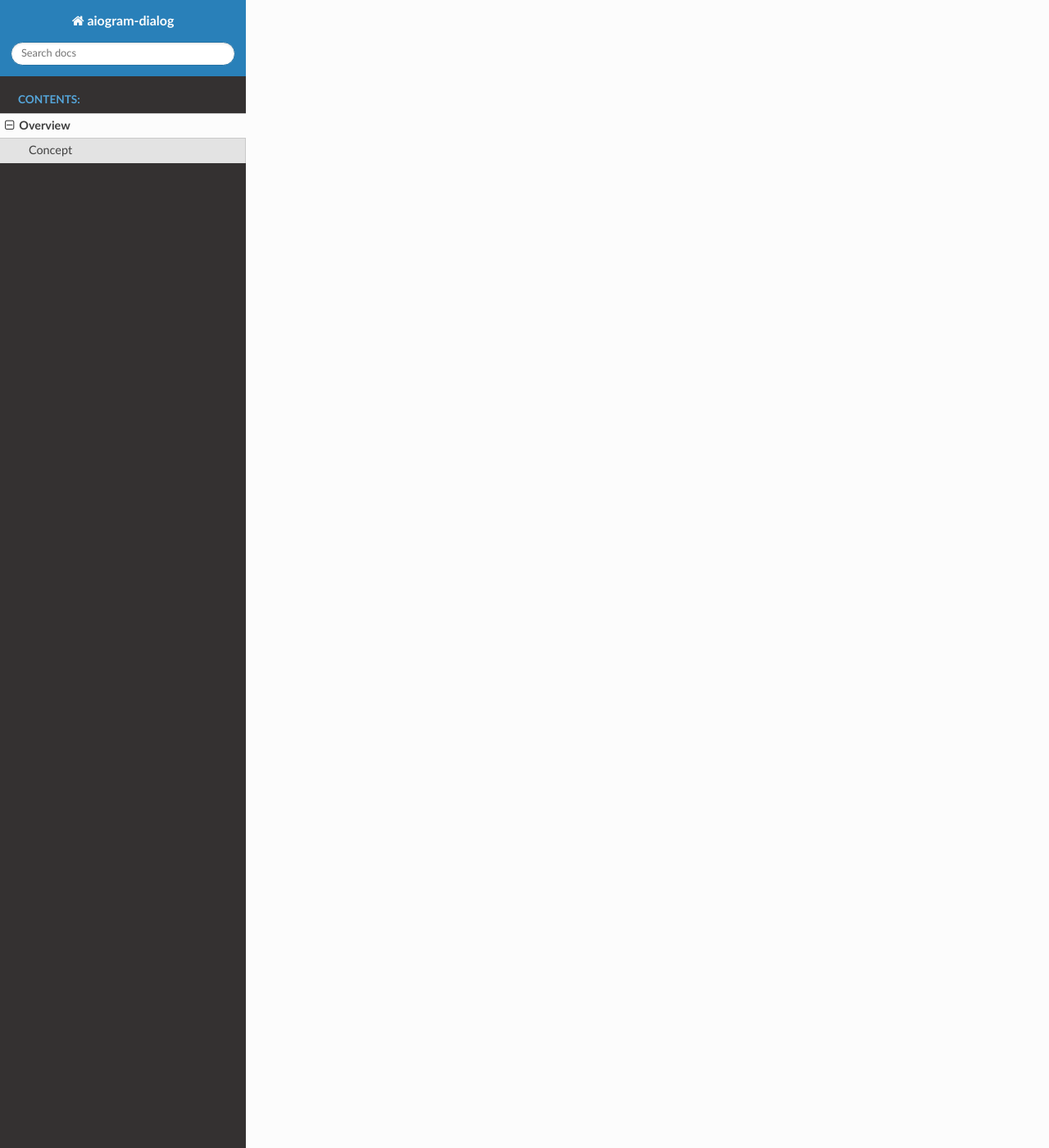
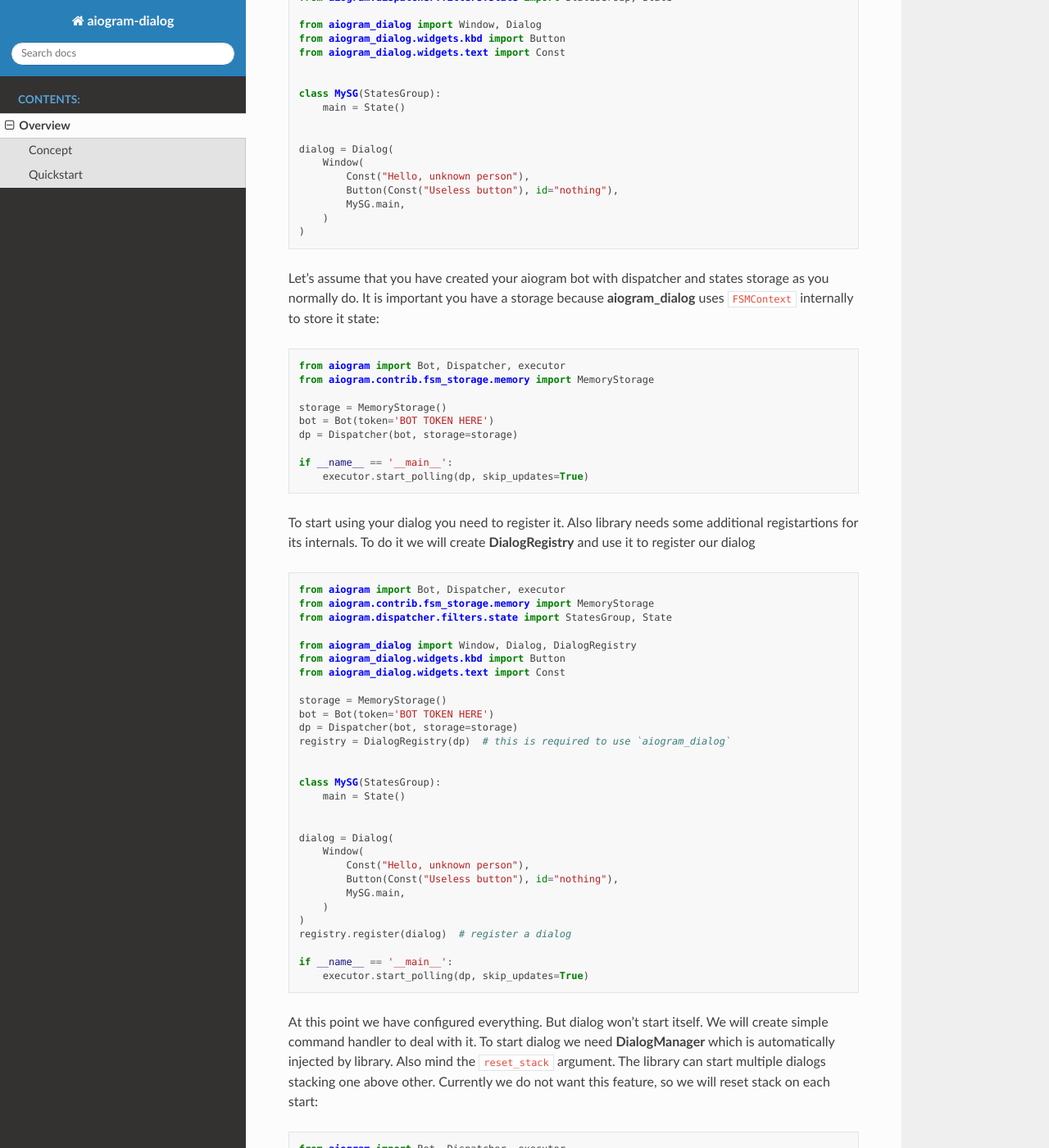
Before and after one commit to Tishka17/aiogram_dialog, a Sphinx documentation site: the page built from docs/overview.rst, in a window 1280 px wide and 1400 px high, scrolled down 1600 px. Shown: the whole window at 82% size. Built offline with Sphinx 7.4.7 and the Read the Docs theme 2.0.0, drawn with Linux system fonts in a browser that asks for light colours; some of the changed text lies outside the part shown.

Commit message:
quickstart

```diff
--- /dev/null
+++ b/docs/examples/quickstart/bot.py
@@ -0,0 +1,9 @@
+from aiogram import Bot, Dispatcher, executor
+from aiogram.contrib.fsm_storage.memory import MemoryStorage
+
+storage = MemoryStorage()
+bot = Bot(token='BOT TOKEN HERE')
+dp = Dispatcher(bot, storage=storage)
+
+if __name__ == '__main__':
+    executor.start_polling(dp, skip_updates=True)
--- /dev/null
+++ b/docs/examples/quickstart/dialog.py
@@ -0,0 +1,18 @@
+from aiogram.dispatcher.filters.state import StatesGroup, State
+
+from aiogram_dialog import Window, Dialog
+from aiogram_dialog.widgets.kbd import Button
+from aiogram_dialog.widgets.text import Const
+
+
+class MySG(StatesGroup):
+    main = State()
+
+
+dialog = Dialog(
+    Window(
+        Const("Hello, unknown person"),
+        Button(Const("Useless button"), id="nothing"),
+        MySG.main,
+    )
+)
--- /dev/null
+++ b/docs/examples/quickstart/register.py
@@ -0,0 +1,29 @@
+from aiogram import Bot, Dispatcher, executor
+from aiogram.contrib.fsm_storage.memory import MemoryStorage
+from aiogram.dispatcher.filters.state import StatesGroup, State
+
+from aiogram_dialog import Window, Dialog, DialogRegistry
+from aiogram_dialog.widgets.kbd import Button
+from aiogram_dialog.widgets.text import Const
+
+storage = MemoryStorage()
+bot = Bot(token='BOT TOKEN HERE')
+dp = Dispatcher(bot, storage=storage)
+registry = DialogRegistry(dp)  # this is required to use `aiogram_dialog`
+
+
+class MySG(StatesGroup):
+    main = State()
+
+
+dialog = Dialog(
+    Window(
+        Const("Hello, unknown person"),
+        Button(Const("Useless button"), id="nothing"),
+        MySG.main,
+    )
+)
+registry.register(dialog)  # register a dialog
+
+if __name__ == '__main__':
+    executor.start_polling(dp, skip_updates=True)
--- /dev/null
+++ b/docs/examples/quickstart/sg.py
@@ -0,0 +1,4 @@
+from aiogram.dispatcher.filters.state import StatesGroup, State
+
+class MySG(StatesGroup):
+    main = State()
--- /dev/null
+++ b/docs/examples/quickstart/start.py
@@ -0,0 +1,36 @@
+from aiogram import Bot, Dispatcher, executor
+from aiogram.contrib.fsm_storage.memory import MemoryStorage
+from aiogram.dispatcher.filters.state import StatesGroup, State
+from aiogram.types import Message
+
+from aiogram_dialog import Window, Dialog, DialogRegistry, DialogManager
+from aiogram_dialog.widgets.kbd import Button
+from aiogram_dialog.widgets.text import Const
+
+storage = MemoryStorage()
+bot = Bot(token='BOT TOKEN HERE')
+dp = Dispatcher(bot, storage=storage)
+registry = DialogRegistry(dp)  # this is required to use `aiogram_dialog`
+
+
+class MySG(StatesGroup):
+    main = State()
+
+
+dialog = Dialog(
+    Window(
+        Const("Hello, unknown person"),
+        Button(Const("Useless button"), id="nothing"),
+        MySG.main,
+    )
+)
+registry.register(dialog)  # register a dialog
+
+
+@dp.message_handler(commands=["/start"])
+async def start(m: Message, dialog_manager: DialogManager):
+    # Important: always set `reset_stack=True` if you don't want to stack dialogs
+    await dialog_manager.start(MySG.main, reset_stack=True)
+
+if __name__ == '__main__':
+    executor.start_polling(dp, skip_updates=True)
--- /dev/null
+++ b/docs/examples/quickstart/window.py
@@ -0,0 +1,16 @@
+from aiogram.dispatcher.filters.state import StatesGroup, State
+
+from aiogram_dialog import Window
+from aiogram_dialog.widgets.kbd import Button
+from aiogram_dialog.widgets.text import Const
+
+
+class MySG(StatesGroup):
+    main = State()
+
+
+main_window = Window(
+    Const("Hello, unknown person"),  # just a constant text
+    Button(Const("Useless button"), id="nothing"),  # button with text and id
+    MySG.main,  # state is used to identify window between dialogs
+)
--- a/docs/overview.rst
+++ b/docs/overview.rst
@@ -21,3 +21,39 @@ Each window consists of **Widgets** and callback functions. Widgets can represen
 You combine windows into **Dialog**. This allows you to switch between windows creating different scenarios of communication with user.
 
 In more complex cases you can create more than one dialog. Then you can start new dialogs without closing previous one and automatically return back when it is closed. You can pass data between dialogs keeping they state isolated at the same time.
+
+Quickstart
+===============
+
+Install library:
+
+.. literalinclude:: examples/quickstart/install.sh
+
+
+Create states group for your dialog:
+
+.. literalinclude:: examples/quickstart/sg.py
+
+
+Create at least one window with buttons or text:
+
+.. literalinclude:: examples/quickstart/window.py
+
+Create dialog with your windows:
+
+.. literalinclude:: examples/quickstart/dialog.py
+
+Let's assume that you have created your aiogram bot with dispatcher and states storage as you normally do.
+It is important you have a storage because **aiogram_dialog** uses ``FSMContext`` internally to store it state:
+
+.. literalinclude:: examples/quickstart/bot.py
+
+To start using your dialog you need to register it. Also library needs some additional registartions for its internals.
+To do it we will create **DialogRegistry** and use it to register our dialog
+
+.. literalinclude:: examples/quickstart/register.py
+
+At this point we have configured everything. But dialog won't start itself. We will create simple command handler to deal with it.
+To start dialog we need **DialogManager** which is automatically injected by library. Also mind the ``reset_stack`` argument. The library can start multiple dialogs stacking one above other. Currently we do not want this feature, so we will reset stack on each start:
+
+.. literalinclude:: examples/quickstart/start.py
```
Also changed, not shown: 1 other file.
